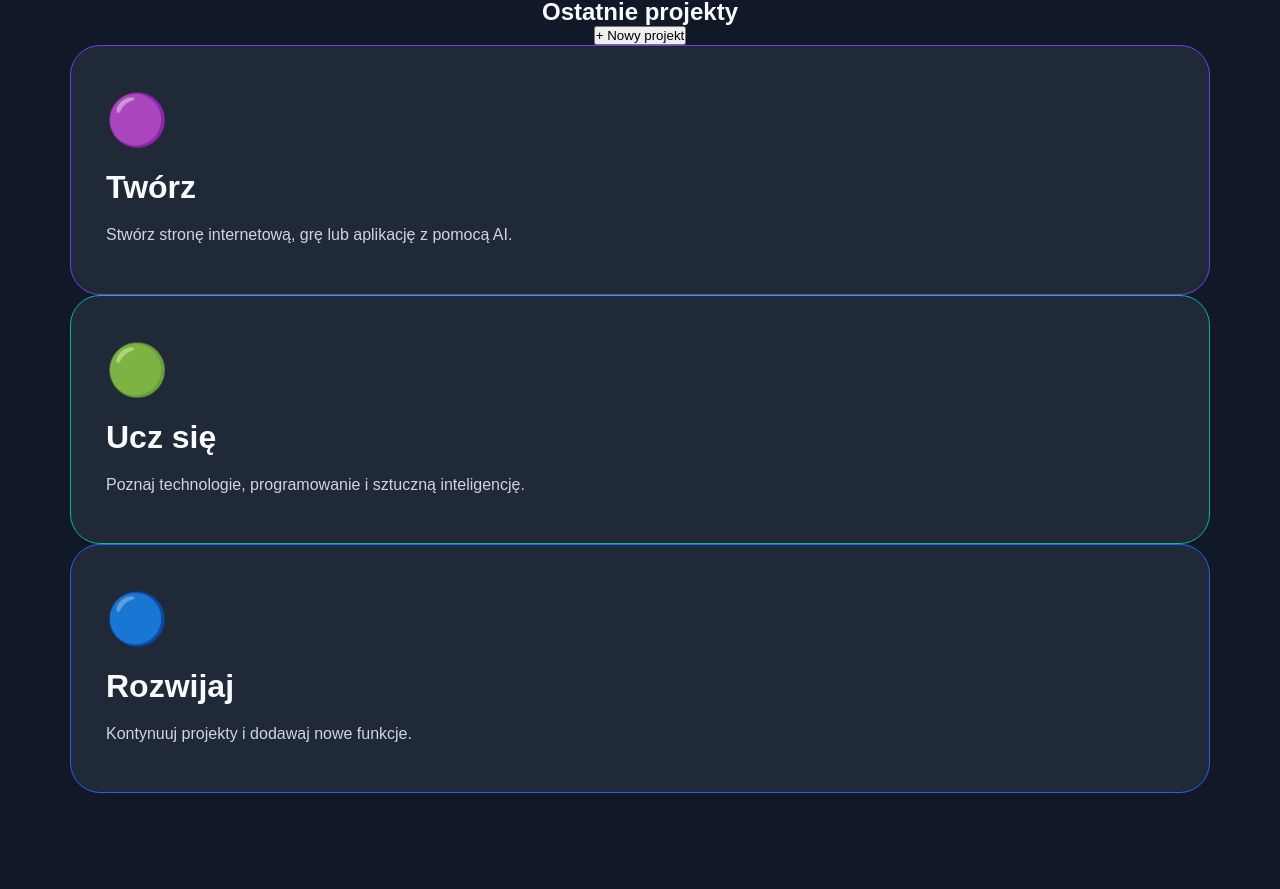
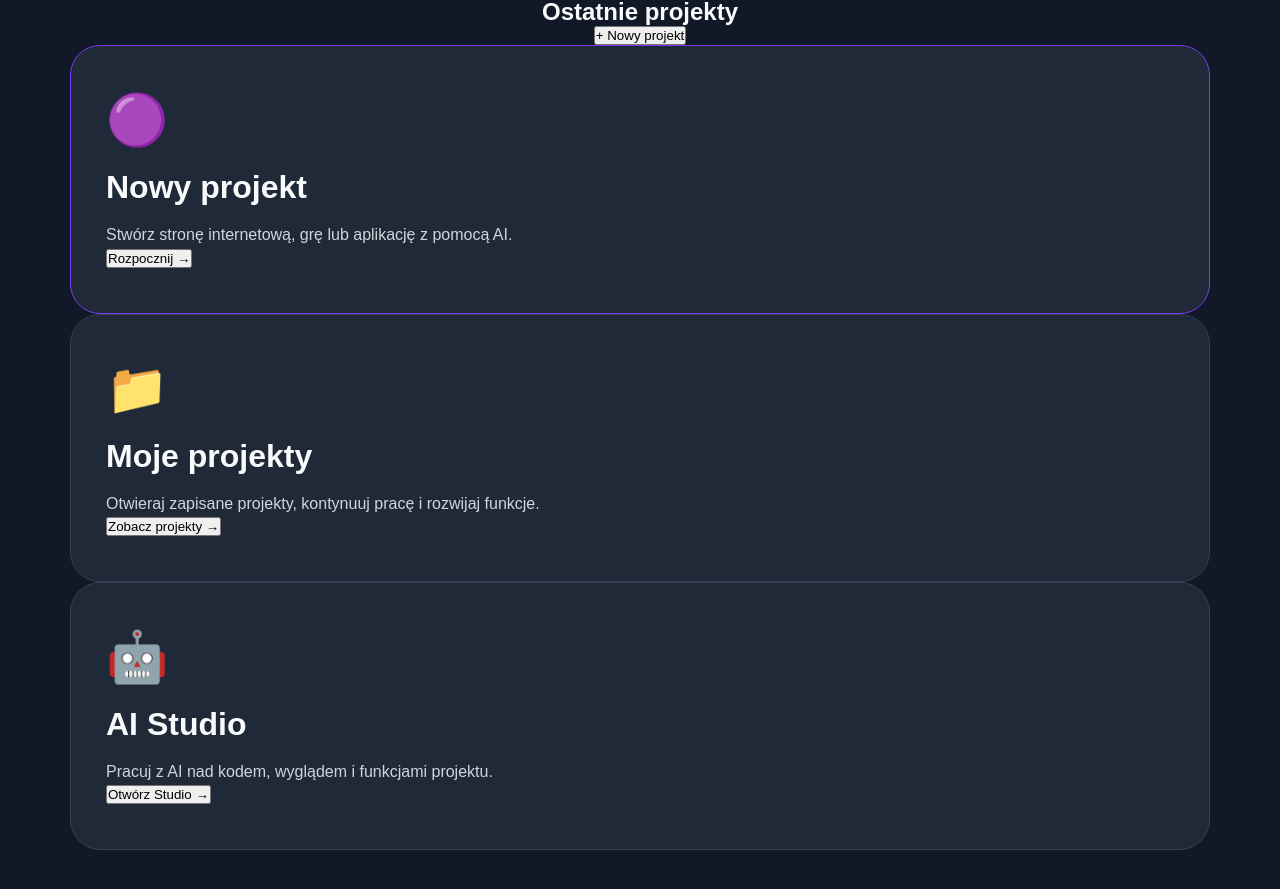
Before and after one commit to PrzemoNH/project-ai, a Next.js app: page /dashboard in a window 1280 px wide. Shown: the part 525-1414 px from the top of the page. Before the commit the page ends 1378 px from the top, so only its background shows below. Built offline with nearby package versions, Linux system fonts and the light colour scheme.

Commit message:
Update DashboardCards.tsx

```diff
--- a/components/DashboardCards.tsx
+++ b/components/DashboardCards.tsx
@@ -1,6 +1,7 @@
 export default function DashboardCards() {
   return (
     <section className="dashboard-cards">
+
 
       <article className="dashboard-card create">
 
@@ -9,7 +10,7 @@ export default function DashboardCards() {
         </div>
 
         <h2>
-          Twórz
+          Nowy projekt
         </h2>
 
         <p>
@@ -17,41 +18,55 @@ export default function DashboardCards() {
           grę lub aplikację z pomocą AI.
         </p>
 
-      </article>
-
-
-      <article className="dashboard-card learn">
-
-        <div className="dashboard-icon">
-          🟢
-        </div>
-
-        <h2>
-          Ucz się
-        </h2>
-
-        <p>
-          Poznaj technologie,
-          programowanie i sztuczną inteligencję.
-        </p>
+        <button>
+          Rozpocznij →
+        </button>
 
       </article>
 
 
-      <article className="dashboard-card develop">
+
+      <article className="dashboard-card projects">
 
         <div className="dashboard-icon">
-          🔵
+          📁
         </div>
 
         <h2>
-          Rozwijaj
+          Moje projekty
         </h2>
 
         <p>
-          Kontynuuj projekty
-          i dodawaj nowe funkcje.
+          Otwieraj zapisane projekty,
+          kontynuuj pracę i rozwijaj funkcje.
         </p>
+
+        <button>
+          Zobacz projekty →
+        </button>
+
+      </article>
+
+
+
+      <article className="dashboard-card studio">
+
+        <div className="dashboard-icon">
+          🤖
+        </div>
+
+        <h2>
+          AI Studio
+        </h2>
+
+        <p>
+          Pracuj z AI nad kodem,
+          wyglądem i funkcjami projektu.
+        </p>
+
+        <button>
+          Otwórz Studio →
+        </button>
 
       </article>
 
```
